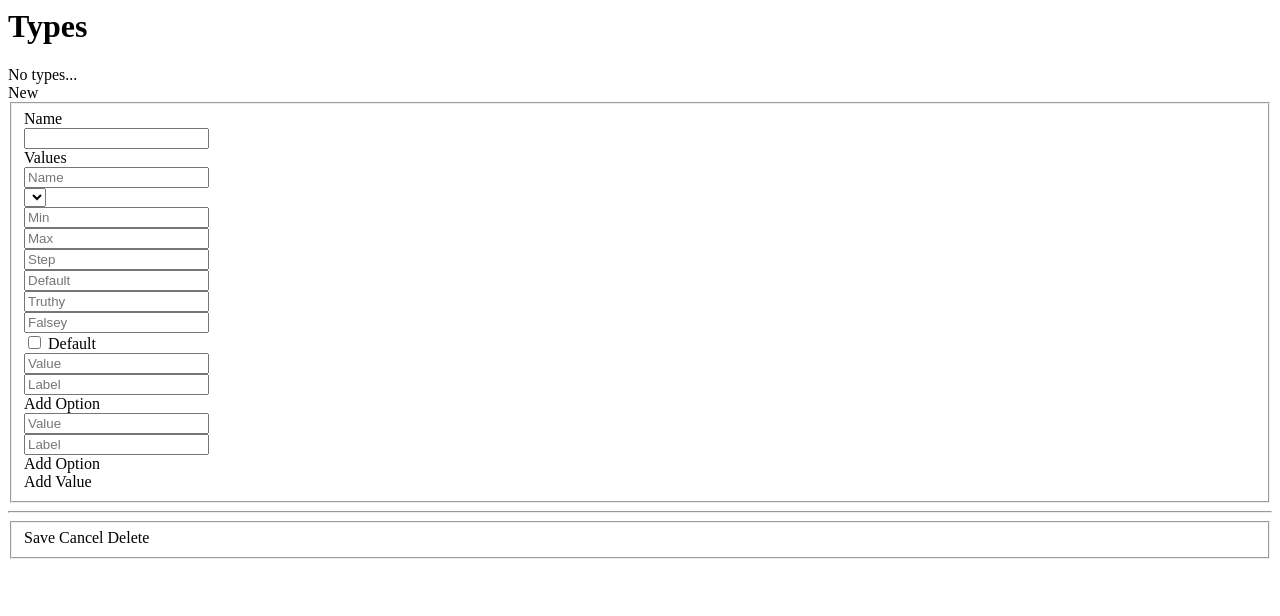
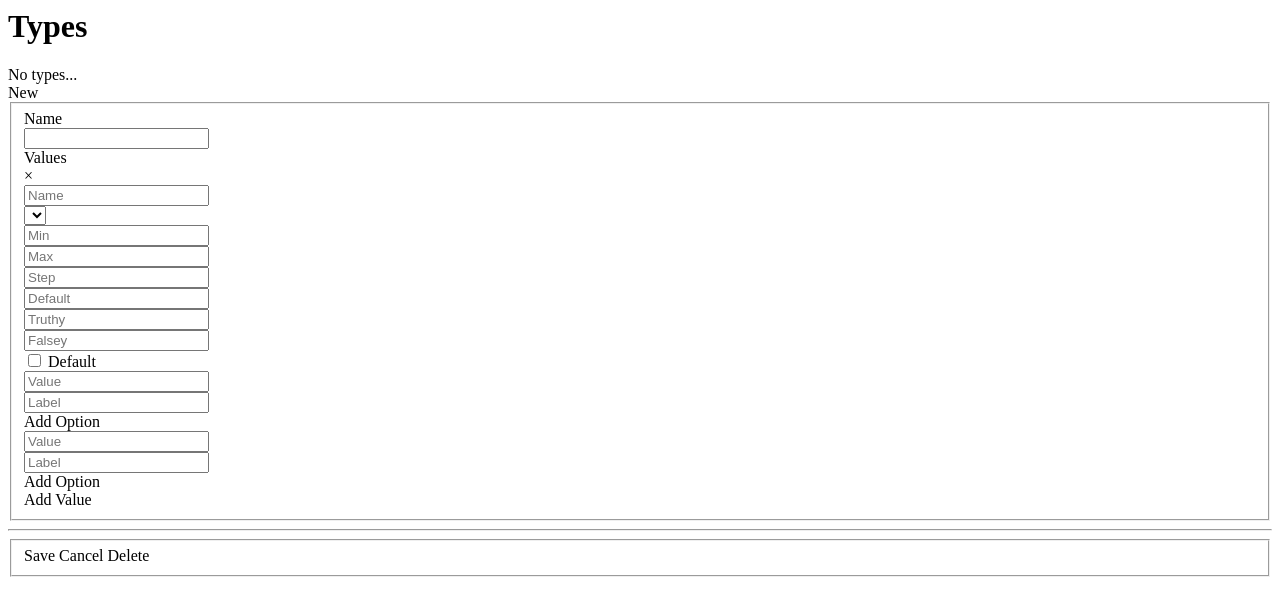
Before and after one commit to seco/ottto, a Node project: template client/views/moduletypes.html in a window 1280 px wide. Shown: the top 616 px of the page. Run offline with Node 20 templates, Linux system fonts and the light colour scheme; the template is opened without the code that fills it, so the values that code supplies are empty.

Commit message:
Ability to remove values for types

```diff
--- a/client/views/moduletypes.html
+++ b/client/views/moduletypes.html
@@ -35,8 +35,14 @@
         <div class="form-group">
           <label class="control-label col-md-2">Values</label>
           <div class="col-md-10">
+
             <div class="row" ng-repeat="value in active.values">
-              <div class="col-md-6">
+              <div class="col-md-1">
+                <a class="btn btn-danger"
+                  ng-click="removeValue(active, value)">&times;</a>
+              </div>
+
+              <div class="col-md-5">
                 <input type="text" name="name" class="form-control" placeholder="Name"
                   ng-model="value.name">
               </div>
```
Also changed, not shown: data/localDiskDb.db, 1 other file.
